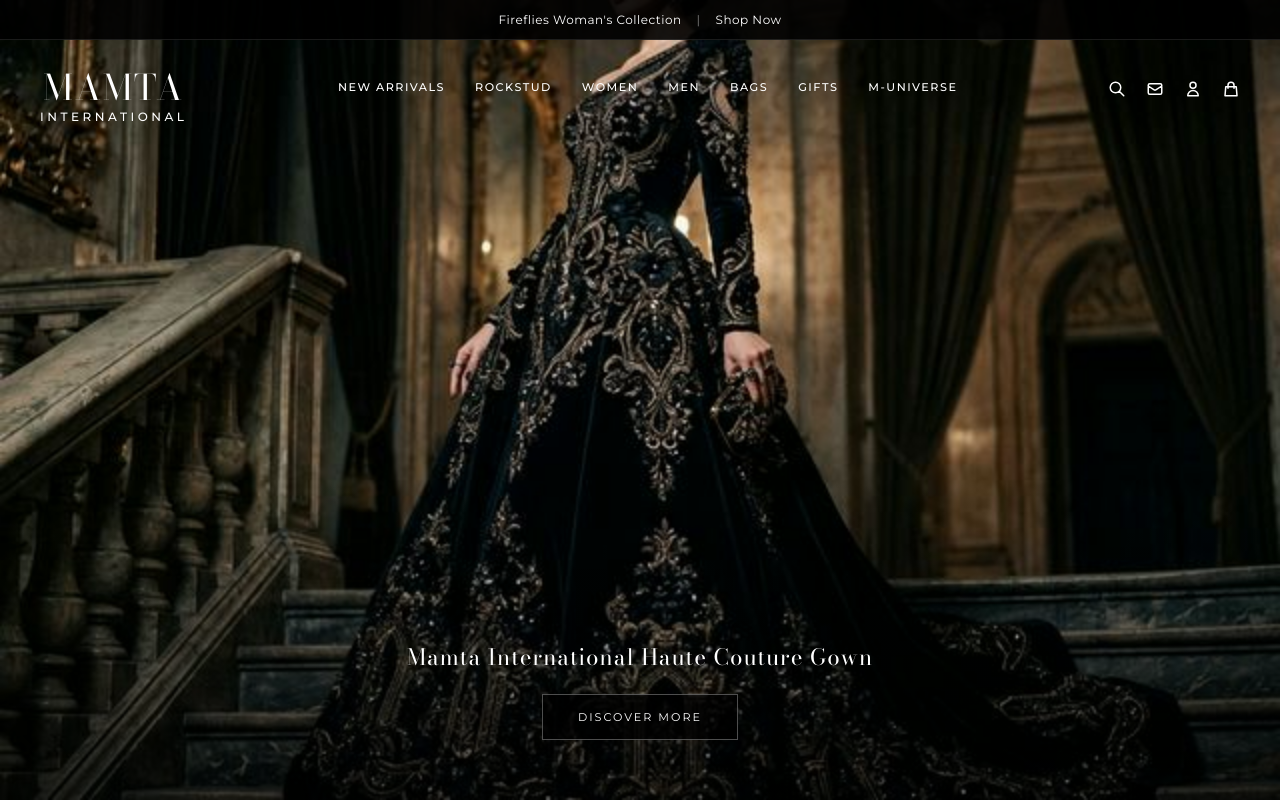
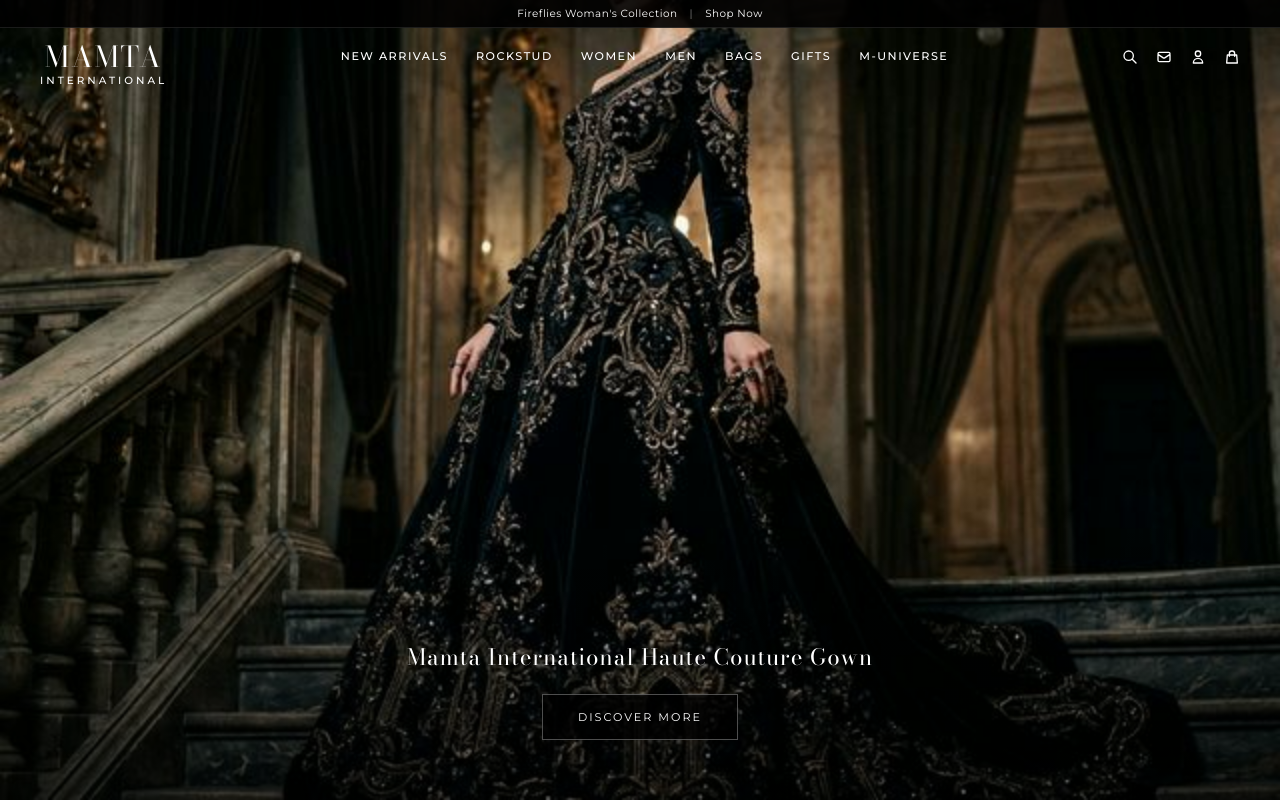
Before and after one commit to Vyoum/mamta_international, a Next.js app: page / in a window 1280 px wide. Built offline with nearby package versions, Linux system fonts and the light colour scheme.

Commit message:
style: compact navbar with reduced padding and smaller elements
Co-authored-by: vyoum <126673819+Vyoum@users.noreply.github.com>

```diff
--- a/app/globals.css
+++ b/app/globals.css
@@ -42,10 +42,10 @@ a {
   display: flex;
   justify-content: center;
   align-items: center;
-  height: 40px;
+  height: 28px;
   background-color: rgba(0, 0, 0, 0.9);
   color: #fff;
-  font-size: 0.75rem;
+  font-size: 0.65rem;
   letter-spacing: 0.5px;
   position: absolute;
   top: 0;
@@ -55,20 +55,20 @@ a {
 }
 
 .top-bar span.divider {
-  margin: 0 15px;
+  margin: 0 12px;
   opacity: 0.5;
 }
 
 /* Navigation */
 .navbar {
   position: absolute;
-  top: 40px;
+  top: 28px;
   left: 0;
   width: 100%;
   display: flex;
   justify-content: space-between;
   align-items: flex-start;
-  padding: 30px 40px;
+  padding: 15px 40px;
   z-index: 40;
   pointer-events: none;
 }
@@ -87,24 +87,24 @@ a {
 }
 
 .brand-mamta {
-  font-size: 2.2rem;
+  font-size: 1.8rem;
   font-weight: 400;
   letter-spacing: 2px;
   line-height: 1;
 }
 
 .brand-intl {
-  font-size: 0.75rem;
+  font-size: 0.65rem;
   font-weight: 500;
-  letter-spacing: 3.5px;
-  margin-top: 4px;
+  letter-spacing: 3px;
+  margin-top: 2px;
 }
 
 /* Nav links */
 .nav-center {
   display: flex;
-  gap: 30px;
-  padding-top: 10px;
+  gap: 28px;
+  padding-top: 6px;
 }
 
 .nav-center a {
@@ -122,13 +122,13 @@ a {
 /* Nav icons */
 .nav-right {
   display: flex;
-  gap: 20px;
-  padding-top: 10px;
+  gap: 18px;
+  padding-top: 6px;
 }
 
 .nav-icon {
-  width: 18px;
-  height: 18px;
+  width: 16px;
+  height: 16px;
   cursor: pointer;
 }
 
```
